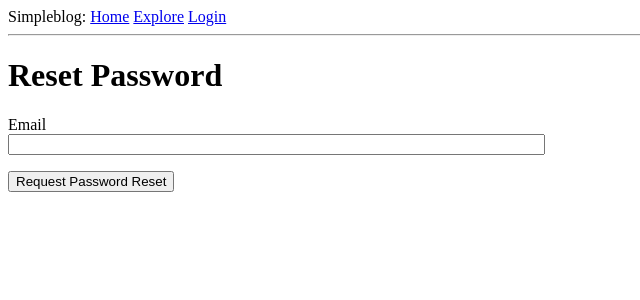
After one commit to anyric/Flask_blog, a Flask app: page /reset_password_request in a window 1280 px wide. The commit adds this page. Shown: the top 300 px of the page, without its empty margins (0-640 px from the left). Run offline with Flask 2, Linux system fonts and the light colour scheme.

Commit message:
[Feature] Add email password reset functionality

```diff
--- a/app/__init__.py
+++ b/app/__init__.py
@@ -4,6 +4,7 @@ from flask_migrate import Migrate
 from flask_login import LoginManager
 import logging
 from logging.handlers import SMTPHandler, RotatingFileHandler
+from flask_mail import Mail
 
 from app.config import Config
 
@@ -14,6 +15,7 @@ login.login_view = 'login'
 
 db = SQLAlchemy(app)
 migrate = Migrate(app, db)
+mail = Mail(app)
 
 if not app.debug:
     if app.config['MAIL_SERVER']:
--- a/app/config.py
+++ b/app/config.py
@@ -10,5 +10,5 @@ class Config(object):
   MAIL_USE_TLS = os.environ.get('MAIL_USE_TLS') is not None
   MAIL_USERNAME = os.environ.get('MAIL_USERNAME')
   MAIL_PASSWORD = os.environ.get('MAIL_PASSWORD')
-  ADMINS = ['info@anyric.tk']
+  ADMINS = ['info@localhost.com']
   POSTS_PER_PAGE = 25
--- a/app/forms.py
+++ b/app/forms.py
@@ -46,3 +46,12 @@ class EditProfileForm(FlaskForm):
 class PostForm(FlaskForm):
   post = TextAreaField('Add post', validators=[DataRequired(), Length(min=1, max=140)])
   submit = SubmitField('Submit')
+
+class ResetPasswordRequestForm(FlaskForm):
+  email = StringField('Email', validators=[DataRequired(), Email()])
+  submit = SubmitField('Request Password Reset')
+
+class ResetPasswordForm(FlaskForm):
+  password = PasswordField('Password', validators=[DataRequired()])
+  password2 = PasswordField('Repeat Password', validators=[DataRequired(), EqualTo('password')])
+  submit = SubmitField('Request Password Reset')
--- a/app/routes.py
+++ b/app/routes.py
@@ -4,8 +4,9 @@ from werkzeug.urls import url_parse
 from datetime import datetime
 
 from app import app, db
-from app.forms import LoginForm, RegistrationForm, EditProfileForm, PostForm
+from app.forms import LoginForm, RegistrationForm, EditProfileForm, PostForm, ResetPasswordRequestForm
 from app.models import User, Post
+from app.email import send_password_reset_email
 
 @app.route("/", methods=['GET', 'POST'])
 @app.route("/index", methods=['GET', 'POST'])
@@ -145,3 +146,35 @@ def explore():
   next_url = url_for('index', page=posts.next_num) if posts.has_next else None
   prev_url = url_for('index', page=posts.prev_num) if posts.has_prev else None
   return render_template('index.html', title='Explore', posts=posts.items, next_url=next_url, prev_url=prev_url)
+
+@app.route('/reset_password_request', methods=['GET', 'POST'])
+def reset_password_request():
+  if current_user.is_authenticated:
+    return redirect(url_for('index'))
+
+  form = ResetPasswordRequestForm()
+  if form.validate_on_submit():
+    user = User.query.filter_by(email=form.email.data).first()
+
+    if user:
+      send_password_reset_email(user)
+    flash('Check your email for the instructions to reset your password')
+    return redirect(url_for('login'))
+  return render_template('reset_password_request.html', title='Reset Password', form=form)
+
+@app.route('/reset_password/<token>', methods=['GET', 'POST'])
+def reset_password(token):
+  if current_user.is_authenticated:
+    return redirect(url_for('index'))
+
+  user = User.verify_reset_password_token(token)
+  if not user:
+    return redirect(url_for('index'))
+
+  form = ResetPasswordForm()
+  if form.validate_on_submit():
+    user.set_password(form.password.data)
+    db.session.commit()
+    flash('Your password has been reset.')
+    return redirect(url_for('login'))
+  return render_template('reset_password.html', form=form)
--- a/app/templates/login.html
+++ b/app/templates/login.html
@@ -21,6 +21,7 @@
     <p>
       {{ form.remember_me() }} {{ form.remember_me.label }}
     </p>
+    <p><a href="{{ url_for('reset_password_request') }}">Forgot your password?</a></p>
     <p>
       {{ form.submit() }}
     </p>
--- /dev/null
+++ b/app/templates/reset_password_request.html
@@ -0,0 +1,15 @@
+{% extends "base.html" %}
+{% block content %}
+  <h1>Reset Password</h1>
+  <form action="" method="post">
+    {{ form.hidden_tag() }}
+    <p>
+      {{ form.email.label }}<br>
+      {{ form.email(size=64) }}<br>
+      {% for error in form.email.errors %}
+      <span style="color: red;">[{{ error }}]</span>
+      {% endfor %}
+    </p>
+    <p>{{ form.submit() }}</p>
+  </form>
+{% endblock %}
```
Also changed, not shown: app/email.py (added, +26 -0 lines), app/models.py (+15 -3 lines), app/templates/email/reset_password.html (added, +11 -0 lines), app/templates/email/reset_password.txt (added, +8 -0 lines), app/templates/reset_password.html (added, +22 -0 lines), appapp.db.
